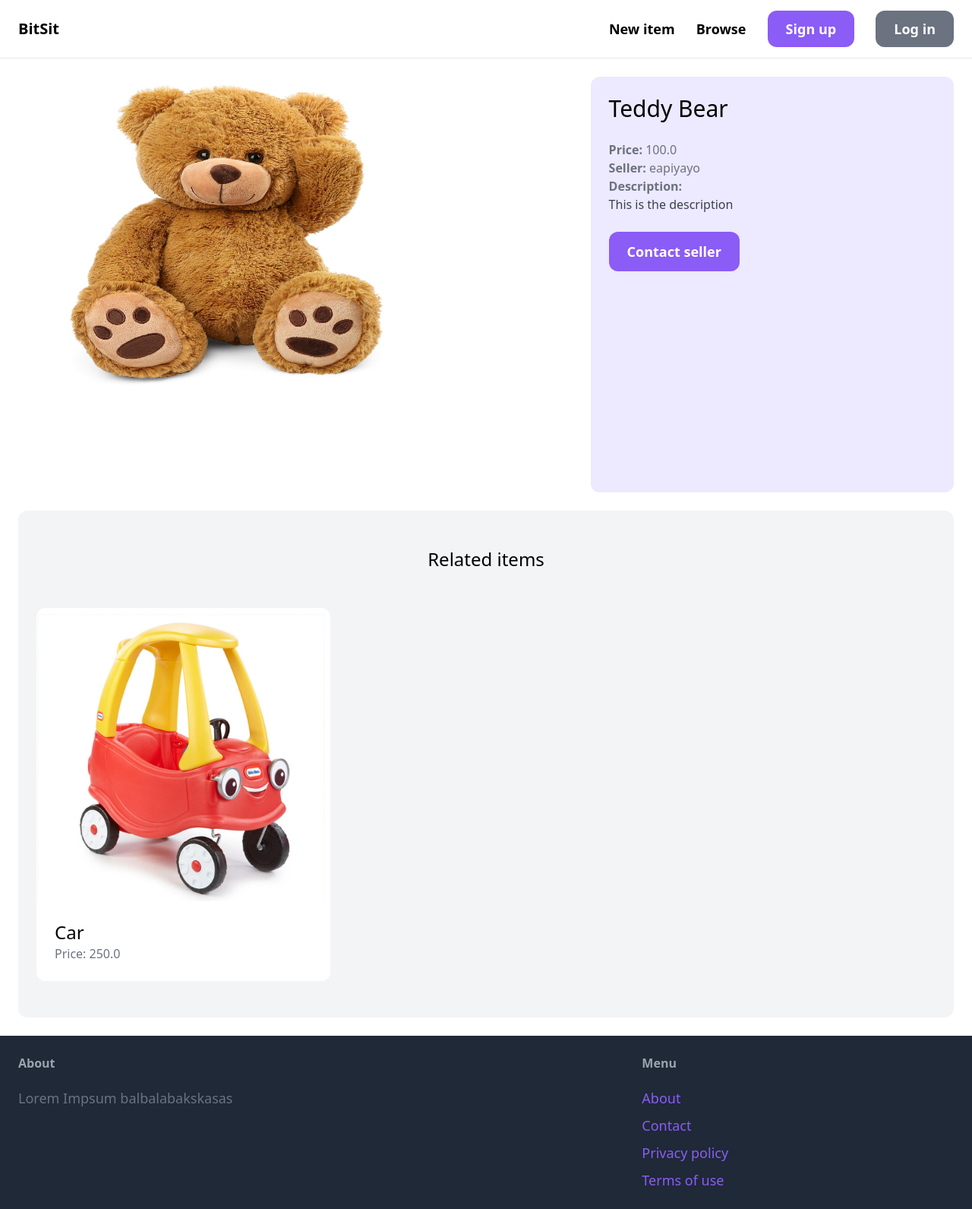
After one commit to EdgardYayo/BitSit_App, a Django app: page /items/1/ in a window 1280 px wide. The commit adds this page. Shown: the whole page at 76% size. Run offline with Django 4.2, Linux system fonts and the light colour scheme; data comes from the database, SQL or seed files in the repository; both versions use the stored data as it was after the commit; some libraries are stand-ins or nearby versions.

Commit message:
Adding item detail and signup views and routes

```diff
--- a/bitsit/bitsit/urls.py
+++ b/bitsit/bitsit/urls.py
@@ -2,12 +2,11 @@
 from django.conf import settings
 from django.conf.urls.static import static
 from django.contrib import admin
-from django.urls import path
+from django.urls import path, include
 
-from core.views import index, contact
 
 urlpatterns = [
-    path('', index, name='index'),
-    path('contact/', contact, name='contact'),
+    path('', include('core.urls')),
+    path('items/', include('item.urls')),
     path('admin/', admin.site.urls),
 ] + static(settings.MEDIA_URL, document_root=settings.MEDIA_ROOT)
--- a/bitsit/core/templates/core/base.html
+++ b/bitsit/core/templates/core/base.html
@@ -14,7 +14,7 @@
             <a href="#" class="text-lg font-semibold hover:text-gray-500">Browse</a>
 
 
-            <a href="#" class="px-6 py-3 text-lg font-semibold bg-teal-500 text-white rounded-xl hover:bg-teal-700">Sign up</a>
+            <a href="{% url 'core:signup' %}" class="px-6 py-3 text-lg font-semibold bg-violet-500 text-white rounded-xl hover:bg-violet-700">Sign up</a>
             <a href="#" class="px-6 py-3 text-lg font-semibold bg-gray-500 text-white rounded-xl hover:bg-gray-700">Log in</a>
         </div>
     </nav>
@@ -32,10 +32,10 @@
             <h3 class="mb-5 font-semibold text-gray-400">Menu</h3>
 
             <ul class="space-y-2">
-                <li><a href="#" class="text-lg text-teal-500 hover:text-teal-700">About</a></li>
-                <li><a href="{% url 'contact' %}" class="text-lg text-teal-500 hover:text-teal-700">Contact</a></li>
-                <li><a href="#" class="text-lg text-teal-500 hover:text-teal-700">Privacy policy</a></li>
-                <li><a href="#" class="text-lg text-teal-500 hover:text-teal-700">Terms of use</a></li>
+                <li><a href="#" class="text-lg text-violet-500 hover:text-violet-700">About</a></li>
+                <li><a href="{% url 'core:contact' %}" class="text-lg text-violet-500 hover:text-violet-700">Contact</a></li>
+                <li><a href="#" class="text-lg text-violet-500 hover:text-violet-700">Privacy policy</a></li>
+                <li><a href="#" class="text-lg text-violet-500 hover:text-violet-700">Terms of use</a></li>
             </ul>
         </div>
     </footer>
--- a/bitsit/core/templates/core/index.html
+++ b/bitsit/core/templates/core/index.html
@@ -9,7 +9,7 @@
         <div class="grid grid-cols-3 gap-3">
             {% for item in items %}
             <div>
-                <a href="#">
+                <a href="{% url 'item:detail' item.id %}">
                     <div>
                         <img src="{{ item.image.url }}" class="rounded-t-xl"/>
                     </div>
--- /dev/null
+++ b/bitsit/core/urls.py
@@ -0,0 +1,11 @@
+from django.urls import path
+
+from . import views
+
+app_name = 'core'
+
+urlpatterns = [
+    path('', views.index, name='index'),
+    path('contact/', views.contact, name='contact'),
+    path('signup/', views.signup, name='signup'),
+]
--- /dev/null
+++ b/bitsit/item/templates/item/detail.html
@@ -0,0 +1,45 @@
+{% extends 'core/base.html' %}
+
+{% block title %}{{ item.name }}{% endblock %}
+
+{% block content %}
+    <div class="grid grid-cols-5 gap-6">
+        <div class="col-span-3">
+            <img src="{{ item.image.url }}" class="rounded-xl w-3/4 h-3/4"/>
+        </div>
+
+        <div class="col-span-2 p-6 bg-violet-100 rounded-xl">
+            <h1 class="mb-6 text-3xl">{{ item.name }}</h1>
+            <p class="text-gray-500"><strong>Price: </strong>{{ item.price }}</p>
+            <p class="text-gray-500"><strong>Seller: </strong>{{ item.created_by.username }}</p>
+
+            {% if item.description %}
+            <p class="text-gray-700">
+                <strong class="text-gray-500">Description:</strong><br>
+                {{ item.description }}
+            </p>
+            {% endif %}
+
+            <a href="#" class="inline-block mt-6 px-6 py-3 text-lg font-semibold bg-violet-500 text-white rounded-xl hover:bg-violet-700">Contact seller</a>
+        </div>
+    </div>
+    <div class="mt-6 px-6 py-12 bg-gray-100 rounded-xl">
+        <h2 class="mb-12 text-2xl text-center">Related items</h2>
+
+        <div class="grid grid-cols-3 gap-3">
+            {% for item in related_items %}
+            <div>
+                <a href="{% url 'item:detail' item.id %}">
+                    <div>
+                        <img src="{{ item.image.url }}" class="rounded-t-xl"/>
+                    </div>
+                    <div class="p-6 bg-white rounded-b-xl">
+                        <h2 class="text-2xl">{{ item.name }}</h2>
+                        <p class="text-gray-500">Price: {{ item.price }}</p>
+                    </div>
+                </a>
+            </div>
+            {% endfor %}
+        </div>
+    </div>
+{% endblock %}
--- /dev/null
+++ b/bitsit/item/urls.py
@@ -0,0 +1,9 @@
+from django.urls import path
+
+from . import views
+
+app_name = 'item'
+
+urlpatterns = [
+    path('<int:pk>/', views.detail, name='detail'),
+]
--- a/bitsit/item/views.py
+++ b/bitsit/item/views.py
@@ -1,3 +1,13 @@
-from django.shortcuts import render
+from django.shortcuts import render, get_object_or_404
 
-# Create your views here.
+from .models import Item
+
+def detail(request, pk):
+    item = get_object_or_404(Item, pk=pk)
+    related_items = Item.objects.filter(category=item.category, is_sold=False).exclude(pk=pk)[0:3]
+
+
+    return render(request, 'item/detail.html', {
+        'item': item,
+        'related_items' : related_items,
+    })
```
Also changed, not shown: bitsit/core/forms.py (added, +8 -0 lines), bitsit/core/templates/core/signup.html (added, +9 -0 lines), bitsit/core/views.py (+9 -0 lines), README.md (added), bitsit/db.sqlite3, bitsit/media/item_images/toy_car.jpg (added).
